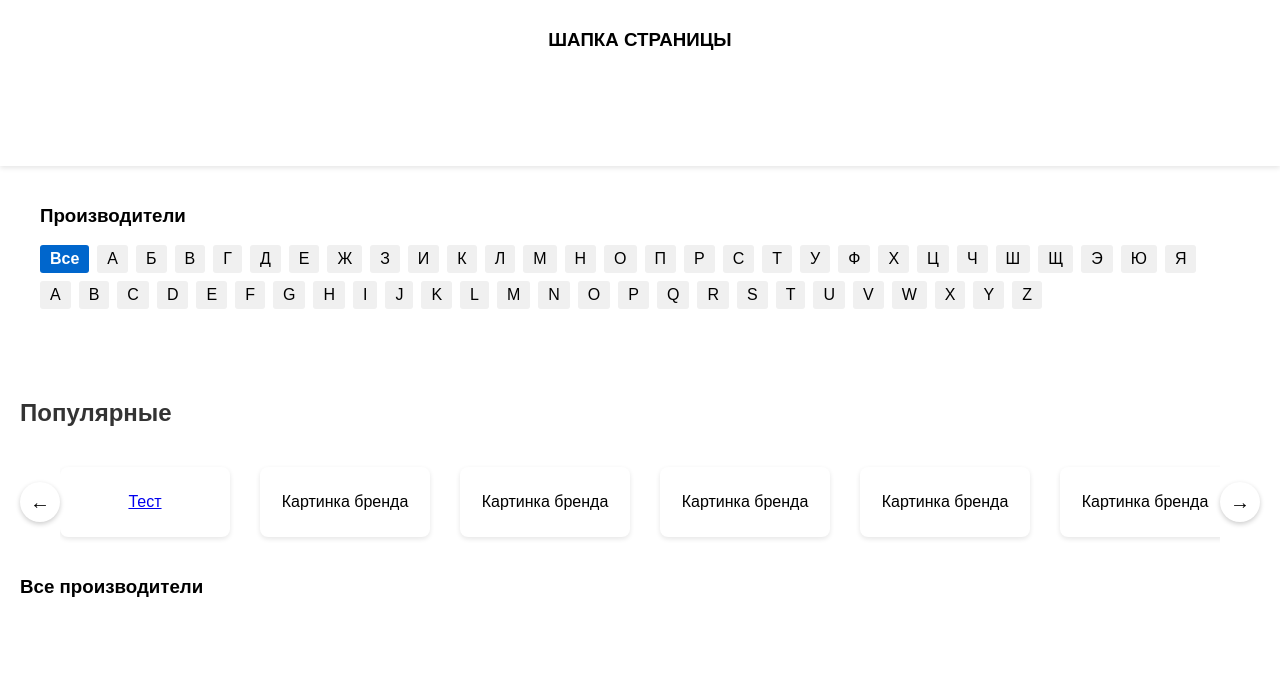
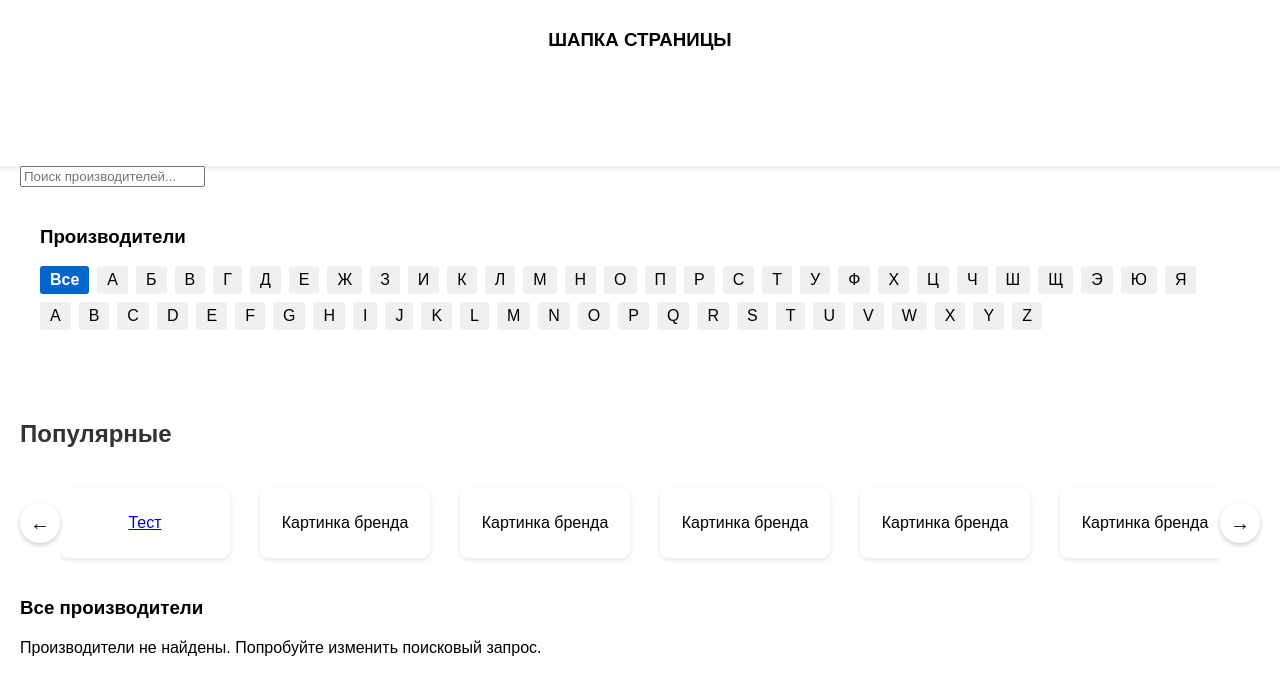
Before and after one commit to white14731/brend, a website: page index.html in a window 1280 px wide. Drawn offline with Linux system fonts and the light colour scheme.

Commit message:
Update index.html

```diff
--- a/index.html
+++ b/index.html
@@ -15,6 +15,9 @@
 </div>
 <div class="main">
     <div class="container">
+        <div class="search-container">
+            <input type="text" id="searchInput" placeholder="Поиск производителей...">
+        </div>
         <div class="main_letters">
             <div class="main_letters_h3">
                 <h3>Производители</h3>
@@ -186,6 +189,9 @@
                 <!-- Производители на Э -->
                 <div class="producer-item" data-letter="Э">Энергомаш</div>
             </div>
+            <div class="no-results" id="noResults">
+                Производители не найдены. Попробуйте изменить поисковый запрос.
+            </div>
         </div>
     </div>
 </div>
```
Lines whose indentation alone changed are shown as unchanged.
